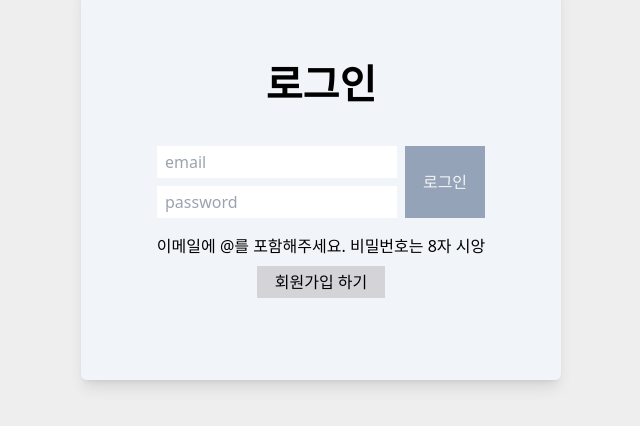
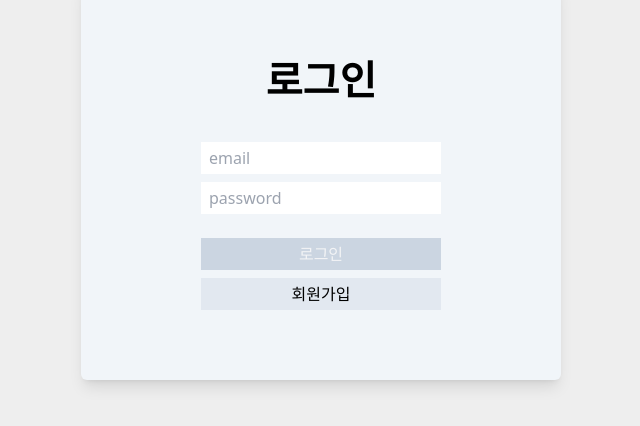
Before and after one commit to do-eun/wanted-pre-onboarding-frontend, a React (Create React App) app: page /signin in a window 1280 px wide. Shown: the part 220-646 px from the top of the page, without its empty margins (319-959 px from the left). Built offline with nearby package versions, Linux system fonts and the light colour scheme.

Commit message:
Fix: sign 관련 컴포넌트 합침, 로그인 기능 구현

```diff
--- a/src/apis/joinApi.ts
+++ b/src/apis/joinApi.ts
@@ -1,6 +1,13 @@
 import { ISign } from "../types/userType";
-import { signInstance } from "./todoApi";
-import { AxiosError } from "axios";
+import axios, { AxiosError } from "axios";
+import { setAccessToken } from "../util/isToken";
+
+export const signInstance = axios.create({
+  baseURL: "https://www.pre-onboarding-selection-task.shop",
+  headers: {
+    "Content-Type": "application/json",
+  },
+});
 
 /** 회원가입 api */
 export const SignUpApi = async (data: ISign) => {
@@ -16,3 +23,18 @@ export const SignUpApi = async (data: ISign) => {
   }
   return false;
 };
+
+/** 로그인 api */
+export const SignInApi = async (data: ISign) => {
+  try {
+    const response = await signInstance.post(`/auth/signin`, data);
+    if (response.status === 200) {
+      setAccessToken(response.data.access_token);
+      return true;
+    }
+  } catch (error: unknown) {
+    if (error instanceof AxiosError && error.response?.data?.message) {
+      alert(error.response.data.message);
+    }
+  }
+};
--- a/src/apis/todoApi.ts
+++ b/src/apis/todoApi.ts
@@ -1,11 +1,4 @@
 import axios from "axios";
-
-export const signInstance = axios.create({
-  baseURL: "https://www.pre-onboarding-selection-task.shop/",
-  headers: {
-    "Content-Type": "application/json",
-  },
-});
 
 export const instance = axios.create({
   baseURL: "https://www.pre-onboarding-selection-task.shop/",
--- /dev/null
+++ b/src/components/elements/Sign.tsx
@@ -0,0 +1,109 @@
+import { useNavigate } from "react-router-dom";
+import { useSign } from "../../hooks/useSign";
+import { emailVaild, passwordVaild } from "../../util/vaild";
+import Layout from "../layout/Layout";
+import Title from "./Title";
+import cls from "../../util/cls";
+import { INowPage } from "../../types/userType";
+import { SignInApi, SignUpApi } from "../../apis/joinApi";
+
+const Sign = ({ nowPage }: INowPage) => {
+  const nav = useNavigate();
+
+  const [email, emailChange, emailCheck] = useSign("", emailVaild);
+  const [password, passwordChange, passwordCheck] = useSign("", passwordVaild);
+
+  const handleSignUp = () => {
+    SignUpApi({ email, password }).then((res) => {
+      if (res) {
+        alert("회원가입에 성공했습니다.");
+        nav("/signIn");
+      }
+    });
+  };
+
+  const handleSignIn = () => {
+    SignInApi({ email, password }).then((res) => {
+      if (res) nav("/todo");
+    });
+  };
+
+  const vaildBtn = emailCheck && passwordCheck;
+
+  return (
+    <Layout>
+      <Title text={nowPage} />
+      <div className="col-2 grid gap-2">
+        <input
+          type="email"
+          data-testid="email-input"
+          className="h-[2rem] w-[15rem] p-2"
+          placeholder="email"
+          value={email}
+          onChange={emailChange}
+        />
+        {nowPage === "회원가입" && (
+          <p className="text-[0.8rem]">
+            이메일 형식으로 작성해주세요.('@'포함)
+          </p>
+        )}
+        <input
+          type="password"
+          data-testid="password-input"
+          className="h-[2rem] w-[15rem] p-2"
+          placeholder="password"
+          value={password}
+          onChange={passwordChange}
+        />
+        {nowPage === "회원가입" && (
+          <p className="text-[0.8rem]">비밀번호는 8자 이상으로 작성해주세요.</p>
+        )}
+      </div>
+      <>
+        {nowPage === "로그인" ? (
+          <>
+            <button
+              onClick={handleSignIn}
+              disabled={!vaildBtn}
+              data-testid="signin-button"
+              className={cls(
+                "mt-[1.5rem] h-[2rem] w-[15rem]  text-gray-100",
+                !vaildBtn ? "bg-slate-300" : "bg-slate-500"
+              )}
+            >
+              로그인
+            </button>
+            <button
+              onClick={() => nav("/signup")}
+              className="mt-2 h-[2rem] w-[15rem] bg-slate-200"
+            >
+              회원가입
+            </button>
+          </>
+        ) : (
+          <>
+            <button
+              onClick={handleSignUp}
+              disabled={!vaildBtn}
+              data-testid="signup-button"
+              className={cls(
+                "mt-[1.5rem] h-[2rem] w-[15rem]  text-gray-100",
+                !vaildBtn ? "bg-slate-300" : "bg-slate-500"
+              )}
+            >
+              회원가입
+            </button>
+            <button
+              onClick={() => nav("/signIn")}
+              className="mt-2 h-[2rem] w-[15rem] bg-slate-200"
+            >
+              돌아가기
+            </button>
+          </>
+        )}
+      </>
+    </Layout>
+  );
+};
+
+export default Sign;
--- a/src/pages/SignIn.tsx
+++ b/src/pages/SignIn.tsx
@@ -1,45 +1,7 @@
-import { useNavigate } from "react-router-dom";
-import Title from "../components/elements/Title";
-import Layout from "../components/layout/Layout";
+import Sign from "../components/elements/Sign";
 
 const SignIn = () => {
-  const nav = useNavigate();
-  return (
-    <Layout>
-      <Title text="로그인" />
-      <div className="flex">
-        <div className="col-2 grid gap-2">
-          <input
-            type="text"
-            data-testid="email-input"
-            placeholder="email"
-            className="h-[2rem] w-[15rem] p-2"
-          />
-          <input
-            type="password"
-            data-testid="password-input"
-            placeholder="password"
-            className="h-[2rem] w-[15rem] p-2"
-          />
-        </div>
-        <button
-          data-testid="signin-button"
-          className="ml-2 h-[4.5rem] w-[5rem] bg-slate-400 text-gray-100"
-        >
-          로그인
-        </button>
-      </div>
-      <p className="textVaild mt-[1rem]">
-        이메일에 @를 포함해주세요. 비밀번호는 8자 시앙
-      </p>
-      <button
-        className="m-2 w-[8rem] bg-zinc-300 p-1"
-        onClick={() => nav("/signUp")}
-      >
-        회원가입 하기
-      </button>
-    </Layout>
-  );
+  return <Sign nowPage="로그인" />;
 };
 
 export default SignIn;
--- a/src/pages/SignUp.tsx
+++ b/src/pages/SignUp.tsx
@@ -1,70 +1,7 @@
-import { useNavigate } from "react-router-dom";
-import Title from "../components/elements/Title";
-import Layout from "../components/layout/Layout";
-import { useSign } from "../hooks/useSign";
-import { emailVaild, passwordVaild } from "../util/vaild";
-import cls from "../util/cls";
-import { SignUpApi } from "../apis/joinApi";
+import Sign from "../components/elements/Sign";
 
 const SignUp = () => {
-  const nav = useNavigate();
-
-  const [email, emailChange, emailCheck] = useSign("", emailVaild);
-  const [password, passwordChange, passwordCheck] = useSign("", passwordVaild);
-
-  const handleSignUp = () => {
-    SignUpApi({ email, password }).then((res) => {
-      if (res) {
-        alert("회원가입에 성공했습니다.");
-        nav("/signIn");
-      }
-    });
-  };
-
-  const vaildBtn = emailCheck && passwordCheck;
-
-  return (
-    <Layout>
-      <Title text="회원가입" />
-      <div className="col-2 grid gap-2">
-        <input
-          type="email"
-          data-testid="email-input"
-          className="h-[2rem] w-[15rem] p-2"
-          placeholder="email"
-          value={email}
-          onChange={emailChange}
-        />
-        <p className="text-[0.8rem]">이메일 형식으로 작성해주세요.('@'포함)</p>
-        <input
-          type="password"
-          data-testid="password-input"
-          className="h-[2rem] w-[15rem] p-2"
-          placeholder="password"
-          value={password}
-          onChange={passwordChange}
-        />
-        <p className="text-[0.8rem]">비밀번호는 8자 이상으로 작성해주세요.</p>
-      </div>
-      <button
-        onClick={handleSignUp}
-        disabled={!vaildBtn}
-        data-testid="signup-button"
-        className={cls(
-          "mt-[1.5rem] h-[2rem] w-[15rem]  text-gray-100",
-          !vaildBtn ? "bg-slate-300" : "bg-slate-500"
-        )}
-      >
-        회원가입
-      </button>
-      <button
-        onClick={() => nav("/signIn")}
-        className="mt-2 h-[2rem] w-[15rem] bg-slate-200"
-      >
-        돌아가기
-      </button>
-    </Layout>
-  );
+  return <Sign nowPage="회원가입" />;
 };
 
 export default SignUp;
--- a/src/types/userType.ts
+++ b/src/types/userType.ts
@@ -1,4 +1,9 @@
+/**가입 양식 전송 */
 export interface ISign {
   email: string;
   password: string;
 }
+/**가입페이지 상태 */
+export interface INowPage {
+  nowPage: string;
+}
--- /dev/null
+++ b/src/util/isToken.ts
@@ -0,0 +1,4 @@
+/**토큰저장 */
+export const setAccessToken = (accessToken: string) => {
+  return localStorage.setItem("accessToken", accessToken);
+};
```
